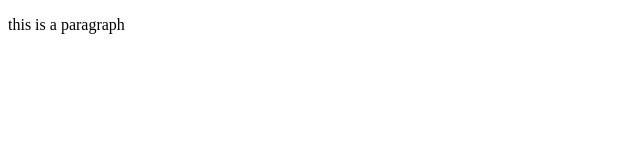
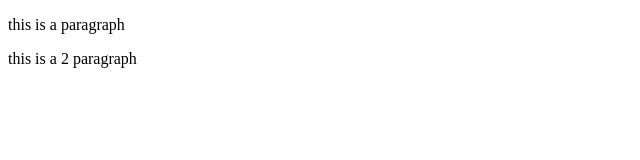
Before and after one commit to melat-assefa/mellona, a plain HTML site: page index.html in a window 1280 px wide. Shown: the whole page, without its empty margins (0-640 px from the left). Drawn offline with Linux system fonts and the light colour scheme.

Commit message:
Update index.html

```diff
--- a/index.html
+++ b/index.html
@@ -7,5 +7,6 @@
 </head>
 <body>
   <p>this is a paragraph</p>
+    <p>this is a 2 paragraph</p>
 </body>
 </html>
```
